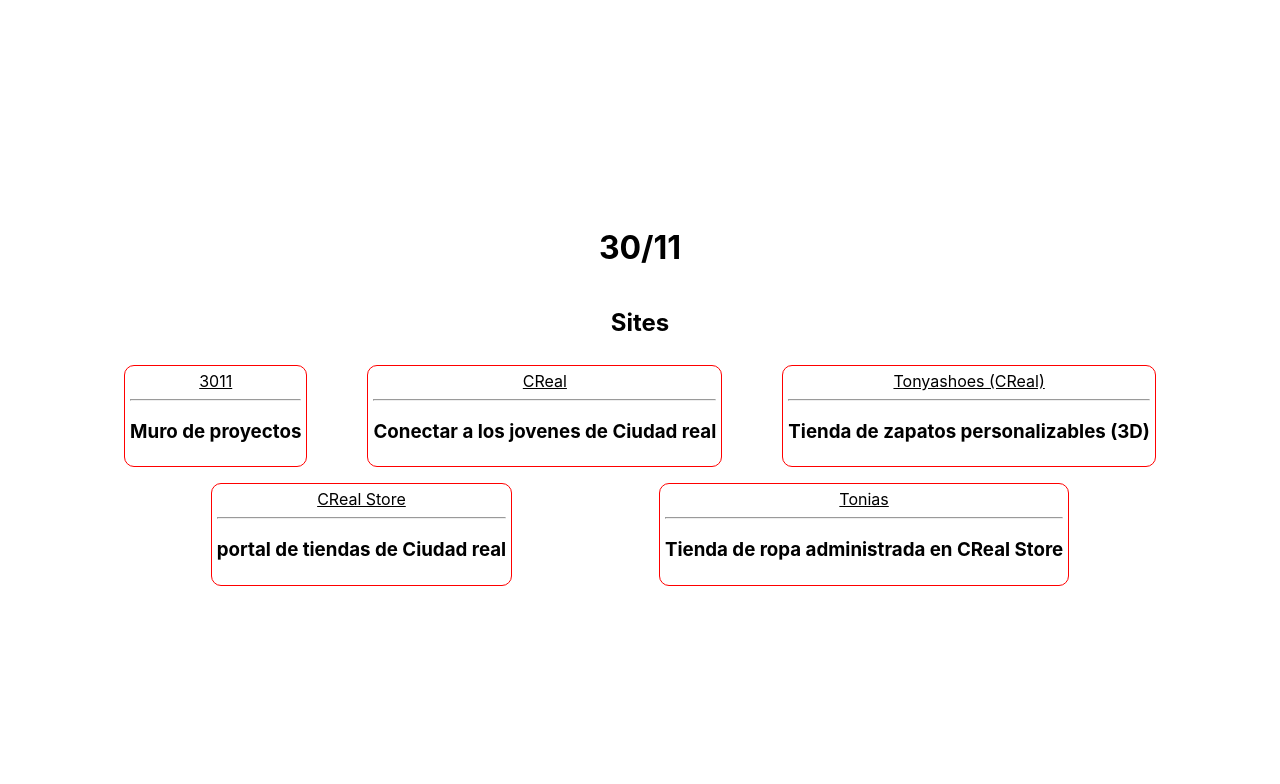
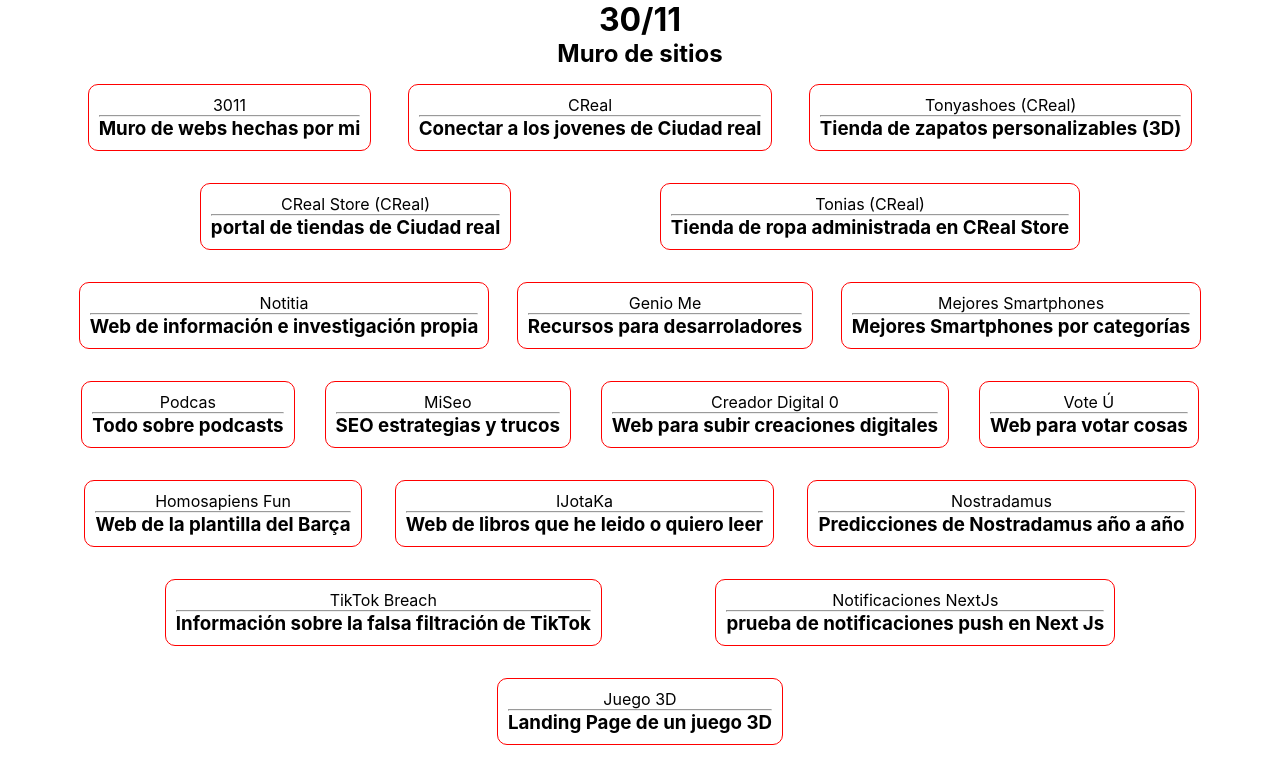
Before and after one commit to Oussamaosman02/3011, a Next.js app: page / in a window 1280 px wide. Shown: the top 784 px of the page. Built offline with nearby package versions, Linux system fonts and the light colour scheme.

Commit message:
Adding al the websites and dark mode

```diff
--- a/pages/index.js
+++ b/pages/index.js
@@ -10,10 +10,10 @@ export default function Home() {
         <link rel="icon" href="/favicon.ico" />
       </Head>
 
+      <h1>30/11</h1>
       <main className={styles.main}>
-        <h1>30/11</h1>
         <div className={styles.cont}>
-          <h2>Sites</h2>
+          <h2>Muro de sitios</h2>
           <div>
             <a
               target="_BLANK"
@@ -23,7 +23,7 @@ export default function Home() {
               3011
             </a>
             <hr />
-            <h3>Muro de proyectos</h3>
+            <h3>Muro de webs hechas por mi</h3>
           </div>
           <div>
             <a
@@ -53,7 +53,7 @@ export default function Home() {
               rel="noreferrer noopener"
               href="https://creal.store"
             >
-              CReal Store
+              CReal Store (CReal)
             </a>
             <hr />
             <h3>portal de tiendas de Ciudad real</h3>
@@ -64,10 +64,153 @@ export default function Home() {
               rel="noreferrer noopener"
               href="https://tonias.creal.store"
             >
-              Tonias
+              Tonias (CReal)
             </a>
             <hr />
             <h3>Tienda de ropa administrada en CReal Store</h3>
+          </div>
+          <div>
+            <a
+              target="_BLANK"
+              rel="noreferrer noopener"
+              href="https://notitia.cat"
+            >
+              Notitia
+            </a>
+            <hr />
+            <h3>Web de información e investigación propia</h3>
+          </div>
+          <div>
+            <a
+              target="_BLANK"
+              rel="noreferrer noopener"
+              href="https://genio.me"
+            >
+              Genio Me
+            </a>
+            <hr />
+            <h3>Recursos para desarroladores</h3>
+          </div>
+          <div>
+            <a
+              target="_BLANK"
+              rel="noreferrer noopener"
+              href="https://www.mejoressmartphones.online"
+            >
+              Mejores Smartphones
+            </a>
+            <hr />
+            <h3>Mejores Smartphones por categorías</h3>
+          </div>
+          <div>
+            <a
+              target="_BLANK"
+              rel="noreferrer noopener"
+              href="https://podcas.website"
+            >
+              Podcas
+            </a>
+            <hr />
+            <h3>Todo sobre podcasts</h3>
+          </div>
+          <div>
+            <a
+              target="_BLANK"
+              rel="noreferrer noopener"
+              href="https://www.miseo.cf"
+            >
+              MiSeo
+            </a>
+            <hr />
+            <h3>SEO estrategias y trucos</h3>
+          </div>
+          <div>
+            <a
+              target="_BLANK"
+              rel="noreferrer noopener"
+              href="https://www.creadordigital0.com"
+            >
+              Creador Digital 0
+            </a>
+            <hr />
+            <h3>Web para subir creaciones digitales</h3>
+          </div>
+          <div>
+            <a
+              target="_BLANK"
+              rel="noreferrer noopener"
+              href="https://voteu.tk"
+            >
+              Vote Ú
+            </a>
+            <hr />
+            <h3>Web para votar cosas</h3>
+          </div>
+          <div>
+            <a
+              target="_BLANK"
+              rel="noreferrer noopener"
+              href="https://homosapiens.fun"
+            >
+              Homosapiens Fun
+            </a>
+            <hr />
+            <h3>Web de la plantilla del Barça</h3>
+          </div>
+          <div>
+            <a
+              target="_BLANK"
+              rel="noreferrer noopener"
+              href="https://www.ijotaka.es"
+            >
+              IJotaKa
+            </a>
+            <hr />
+            <h3>Web de libros que he leido o quiero leer</h3>
+          </div>
+          <div>
+            <a
+              target="_BLANK"
+              rel="noreferrer noopener"
+              href="https://homosapiens.site"
+            >
+              Nostradamus
+            </a>
+            <hr />
+            <h3>Predicciones de Nostradamus año a año</h3>
+          </div>
+          <div>
+            <a
+              target="_BLANK"
+              rel="noreferrer noopener"
+              href="https://tiktokbreach.netlify.app"
+            >
+              TikTok Breach
+            </a>
+            <hr />
+            <h3>Información sobre la falsa filtración de TikTok</h3>
+          </div>
+          <div>
+            <a
+              target="_BLANK"
+              rel="noreferrer noopener"
+              href="https://nextjs-push.vercel.app"
+            >
+              Notificaciones NextJs
+            </a>
+            <hr />
+            <h3>prueba de notificaciones push en Next Js</h3>
+          </div>
+          <div>
+            <a
+              target="_BLANK"
+              rel="noreferrer noopener"
+              href="https://velta.es"
+            >
+              Juego 3D
+            </a>
+            <hr />
+            <h3>Landing Page de un juego 3D</h3>
           </div>
         </div>
       </main>
--- a/styles/Home.module.css
+++ b/styles/Home.module.css
@@ -1,6 +1,5 @@
 .container {
   width: 100%;
-  height: 100vh;
   display: flex;
   flex-direction: column;
   justify-content: center;
@@ -31,7 +30,28 @@
   text-align: center;
   width: fit-content;
   border: 1px solid red;
+  padding: 10px;
+  border-radius: 10px;
+  margin: 2vh 1vw;
+}
+.cont div a {
+  width: 100%;
+  text-align: center;
+  border-radius: 10px;
+  margin: 0.5vh 0;
+  transition: all 1s;
+}
+
+.cont div:hover a {
   padding: 5px;
-  border-radius: 10px;
-  margin: 1vh 0;
+  background-color: black;
+  color: white;
+  text-decoration: none;
 }
+
+@media (prefers-color-scheme: dark) {
+  .cont div:hover a {
+    background-color: white;
+    color: black;
+  }
+}
--- a/styles/globals.css
+++ b/styles/globals.css
@@ -1,17 +1,17 @@
 html,
 body {
-  padding: 0;
-  margin: 0;
   font-family: -apple-system, BlinkMacSystemFont, Segoe UI, Roboto, Oxygen,
     Ubuntu, Cantarell, Fira Sans, Droid Sans, Helvetica Neue, sans-serif;
 }
 
 a {
   color: inherit;
-  text-decoration: underline;
+  text-decoration: none;
 }
 
 * {
+  padding: 0;
+  margin: 0;
   box-sizing: border-box;
 }
 
```
